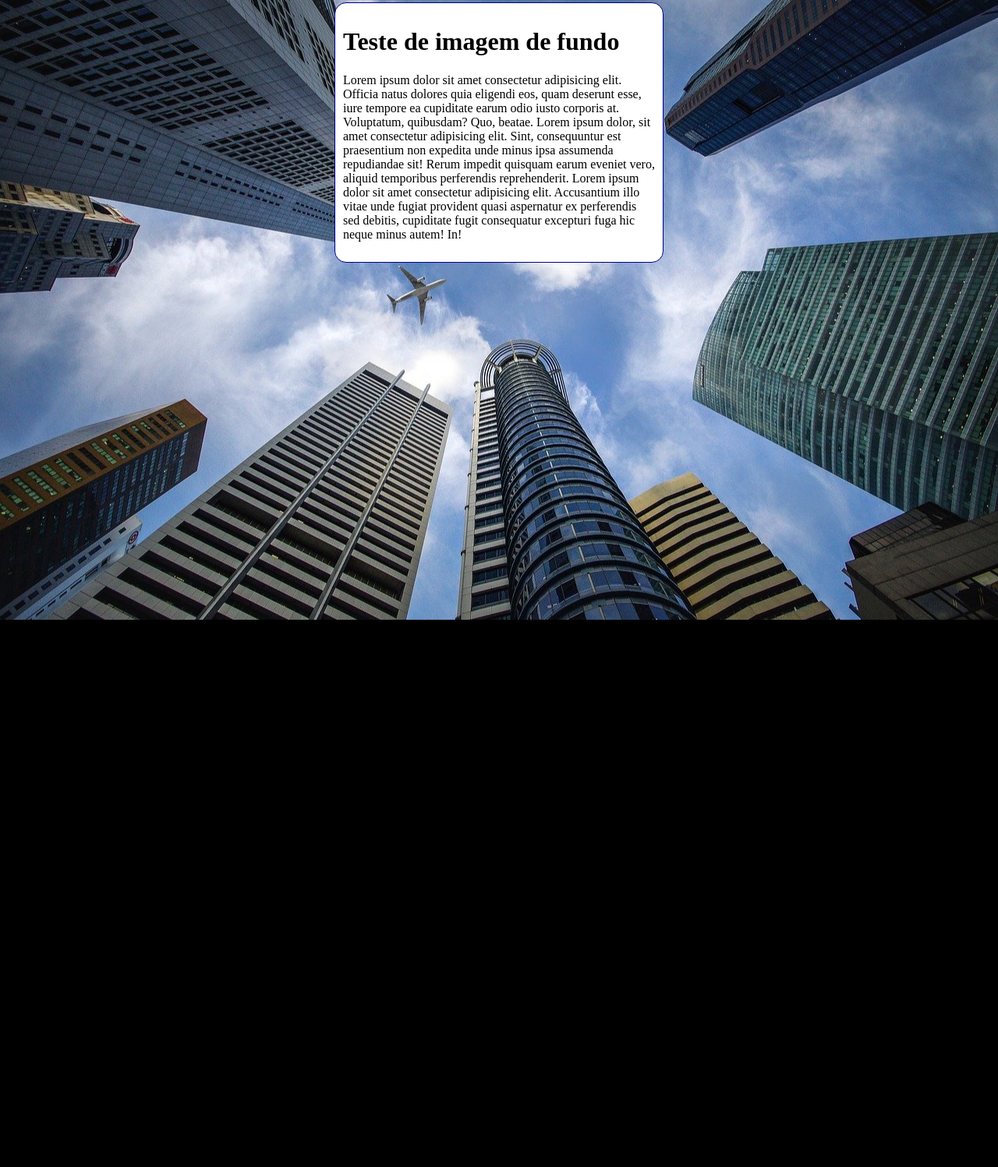
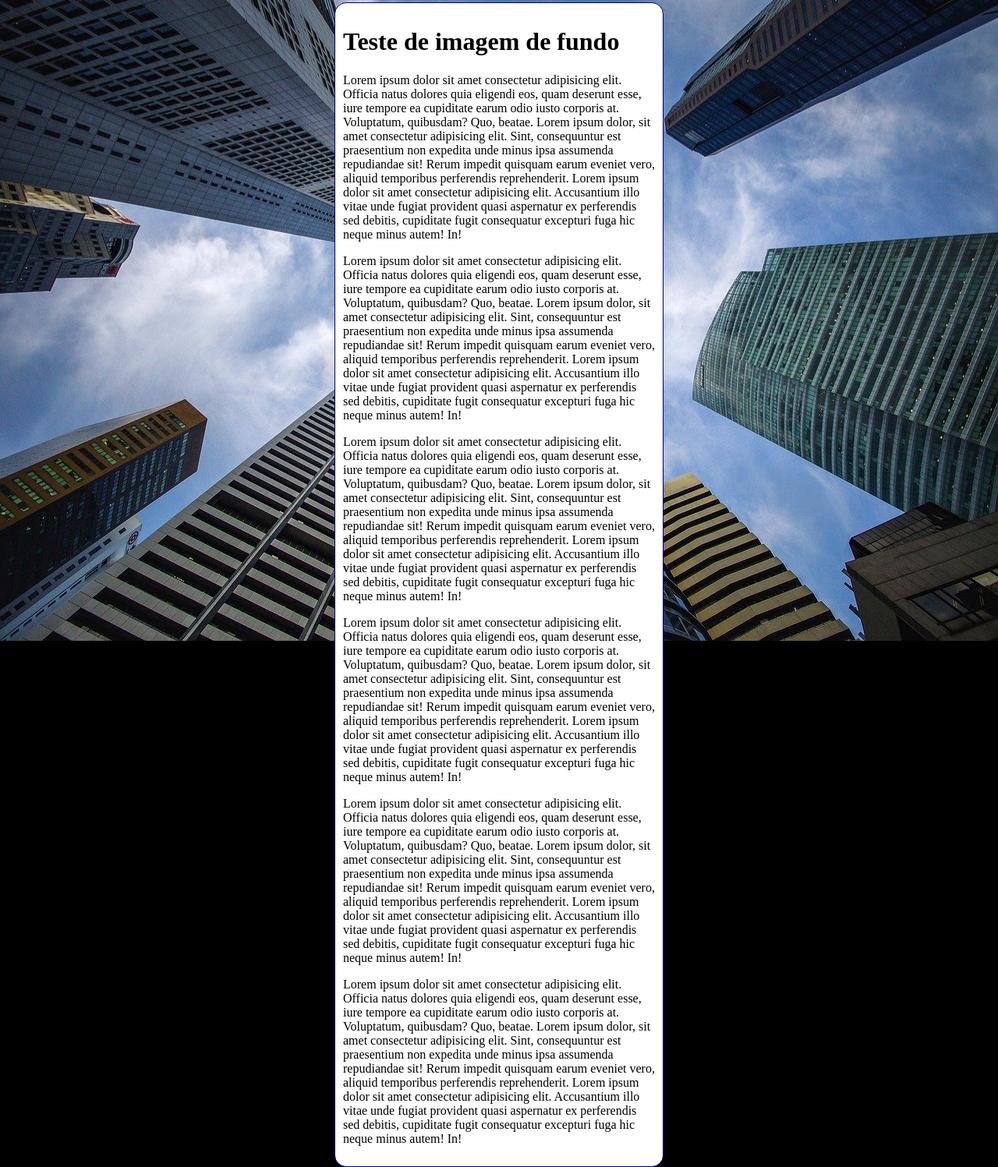
Before and after one commit to fuzaros/html-css, a plain HTML site: page exercicios/ex022/fundo.006.html in a window 1280 px wide. Shown: the part 5-1502 px from the top of the page at 78% size. Before the commit the page ends 800 px from the top, so only its background shows below. Drawn offline with Linux system fonts and the light colour scheme.

Commit message:
Update fundo.006.html

```diff
--- a/exercicios/ex022/fundo.006.html
+++ b/exercicios/ex022/fundo.006.html
@@ -28,6 +28,11 @@
     <body>
         <h1>Teste de imagem de fundo</h1>
         <p>Lorem ipsum dolor sit amet consectetur adipisicing elit. Officia natus dolores quia eligendi eos, quam deserunt esse, iure tempore ea cupiditate earum odio iusto corporis at. Voluptatum, quibusdam? Quo, beatae. Lorem ipsum dolor, sit amet consectetur adipisicing elit. Sint, consequuntur est praesentium non expedita unde minus ipsa assumenda repudiandae sit! Rerum impedit quisquam earum eveniet vero, aliquid temporibus perferendis reprehenderit. Lorem ipsum dolor sit amet consectetur adipisicing elit. Accusantium illo vitae unde fugiat provident quasi aspernatur ex perferendis sed debitis, cupiditate fugit consequatur excepturi fuga hic neque minus autem! In!</p>
+        <p>Lorem ipsum dolor sit amet consectetur adipisicing elit. Officia natus dolores quia eligendi eos, quam deserunt esse, iure tempore ea cupiditate earum odio iusto corporis at. Voluptatum, quibusdam? Quo, beatae. Lorem ipsum dolor, sit amet consectetur adipisicing elit. Sint, consequuntur est praesentium non expedita unde minus ipsa assumenda repudiandae sit! Rerum impedit quisquam earum eveniet vero, aliquid temporibus perferendis reprehenderit. Lorem ipsum dolor sit amet consectetur adipisicing elit. Accusantium illo vitae unde fugiat provident quasi aspernatur ex perferendis sed debitis, cupiditate fugit consequatur excepturi fuga hic neque minus autem! In!</p>
+        <p>Lorem ipsum dolor sit amet consectetur adipisicing elit. Officia natus dolores quia eligendi eos, quam deserunt esse, iure tempore ea cupiditate earum odio iusto corporis at. Voluptatum, quibusdam? Quo, beatae. Lorem ipsum dolor, sit amet consectetur adipisicing elit. Sint, consequuntur est praesentium non expedita unde minus ipsa assumenda repudiandae sit! Rerum impedit quisquam earum eveniet vero, aliquid temporibus perferendis reprehenderit. Lorem ipsum dolor sit amet consectetur adipisicing elit. Accusantium illo vitae unde fugiat provident quasi aspernatur ex perferendis sed debitis, cupiditate fugit consequatur excepturi fuga hic neque minus autem! In!</p>
+        <p>Lorem ipsum dolor sit amet consectetur adipisicing elit. Officia natus dolores quia eligendi eos, quam deserunt esse, iure tempore ea cupiditate earum odio iusto corporis at. Voluptatum, quibusdam? Quo, beatae. Lorem ipsum dolor, sit amet consectetur adipisicing elit. Sint, consequuntur est praesentium non expedita unde minus ipsa assumenda repudiandae sit! Rerum impedit quisquam earum eveniet vero, aliquid temporibus perferendis reprehenderit. Lorem ipsum dolor sit amet consectetur adipisicing elit. Accusantium illo vitae unde fugiat provident quasi aspernatur ex perferendis sed debitis, cupiditate fugit consequatur excepturi fuga hic neque minus autem! In!</p>
+        <p>Lorem ipsum dolor sit amet consectetur adipisicing elit. Officia natus dolores quia eligendi eos, quam deserunt esse, iure tempore ea cupiditate earum odio iusto corporis at. Voluptatum, quibusdam? Quo, beatae. Lorem ipsum dolor, sit amet consectetur adipisicing elit. Sint, consequuntur est praesentium non expedita unde minus ipsa assumenda repudiandae sit! Rerum impedit quisquam earum eveniet vero, aliquid temporibus perferendis reprehenderit. Lorem ipsum dolor sit amet consectetur adipisicing elit. Accusantium illo vitae unde fugiat provident quasi aspernatur ex perferendis sed debitis, cupiditate fugit consequatur excepturi fuga hic neque minus autem! In!</p>
+        <p>Lorem ipsum dolor sit amet consectetur adipisicing elit. Officia natus dolores quia eligendi eos, quam deserunt esse, iure tempore ea cupiditate earum odio iusto corporis at. Voluptatum, quibusdam? Quo, beatae. Lorem ipsum dolor, sit amet consectetur adipisicing elit. Sint, consequuntur est praesentium non expedita unde minus ipsa assumenda repudiandae sit! Rerum impedit quisquam earum eveniet vero, aliquid temporibus perferendis reprehenderit. Lorem ipsum dolor sit amet consectetur adipisicing elit. Accusantium illo vitae unde fugiat provident quasi aspernatur ex perferendis sed debitis, cupiditate fugit consequatur excepturi fuga hic neque minus autem! In!</p>
 </main>
 </body>
 </html>
```
